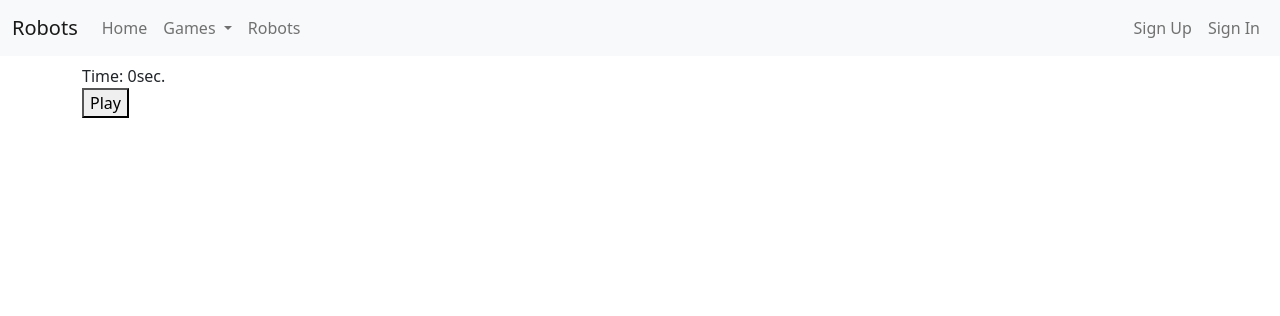
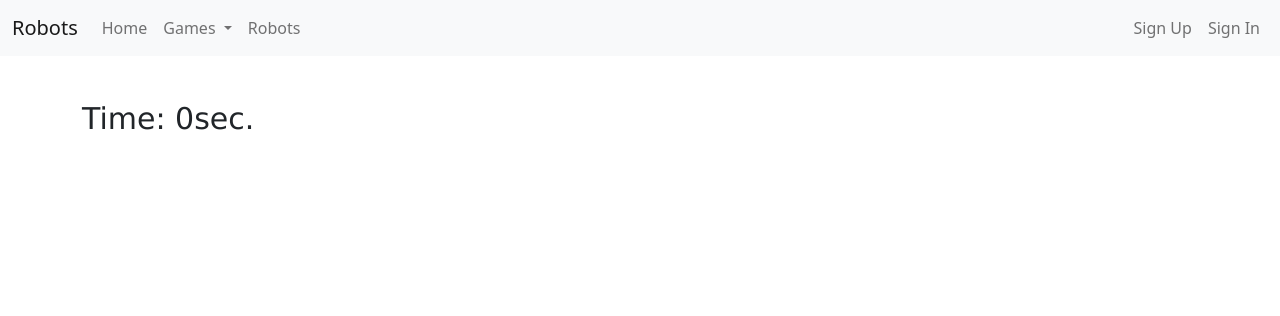
Before and after one commit to raf-lim/adams_website, a Django app: page /webgames/memory/ in a window 1280 px wide. Shown: the top 316 px of the page. Run offline with Django 5.2, Linux system fonts and the light colour scheme; some libraries are stand-ins or nearby versions.

Commit message:
Add images and styles for the game board.

```diff
--- a/mysite/mysite/settings.py
+++ b/mysite/mysite/settings.py
@@ -166,6 +166,7 @@ STATIC_URL = 'static/'
 
 STATICFILES_DIRS = [
     #BASE_DIR / 'static',
+    BASE_DIR / 'webgames/static',
 ]
 
 # Default primary key field type
--- a/mysite/templates/webgames/memory/memory.html
+++ b/mysite/templates/webgames/memory/memory.html
@@ -4,11 +4,11 @@
 {% block title %}Memory{% endblock title %}
 
 {% block content %}
-  <link rel="stylesheet" href="{% static 'css/style.css' %}" />
+  <link rel="stylesheet" href="{% static 'memory/css/style.css' %}" />
   <section class="mt-2">
     <div class="game-board"></div>
     <div class="timer">Time: <span id="timer">0</span>sec.</div>
     <button class="startBtn">Play</button>
   </section>
-  <script src="{% static 'js/memory.js' %}"></script>
+  <script type="module" src="{% static 'memory/js/main.js' %}"></script>
 {% endblock content %}
--- /dev/null
+++ b/mysite/webgames/static/memory/css/style.css
@@ -0,0 +1,48 @@
+body {
+    height: 100vh;
+    width: 100%;
+    display: flex;
+    margin: 0;
+}
+
+.startBtn {
+  font-family: Verdana, Geneva, Tahoma, sans-serif;
+  font-size: 30px;
+  display: flex;
+  padding: 5px 50px;
+  border-radius: 5px;
+  background-color: greenyellow;
+  display: none;
+}
+
+.startBtn:hover {
+  color: white;
+  background-color: red;
+}
+
+.timer {
+  font-family: Verdana, Geneva, Tahoma, sans-serif;
+  font-size: 30px;
+  margin-bottom: 24px;
+}
+
+.game-board {
+  width: 1240px;
+  display: flex;
+  flex-wrap: wrap;
+  gap: 5px;
+  margin-bottom: 24px;
+}
+
+.card {
+  width: 150px;
+  height: 150px;
+  background-color: gray;
+  cursor: pointer;
+  background-size: contain;
+}
+
+.revealed,
+.matched {
+  pointer-events: none;
+}
```
Also changed, not shown: mysite/webgames/static/memory/images/img1.png (added), mysite/webgames/static/memory/images/img2.png (added), mysite/webgames/static/memory/images/img3.png (added), mysite/webgames/static/memory/images/img4.png (added), mysite/webgames/static/memory/images/img5.png (added), 4 other files.
